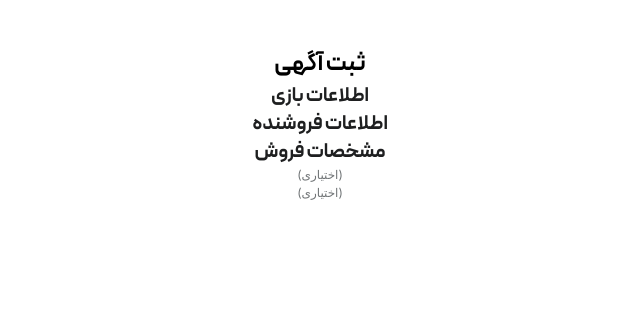
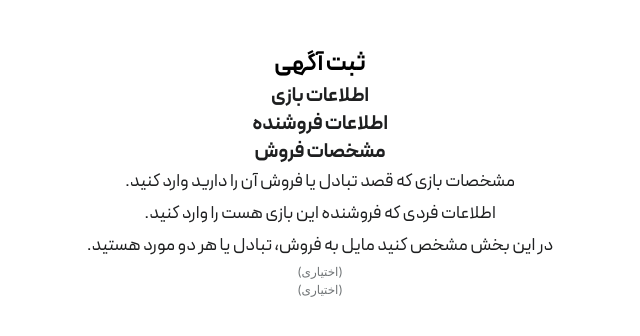
Before and after one commit to ZahraMoosavi77/Kooche, a Next.js app: page /new in a window 1280 px wide. Shown: the top 336 px of the page, without its empty margins (415-1055 px from the left). Built offline with nearby package versions, Linux system fonts and the light colour scheme.

Commit message:
add(SubtitleNewPage)

```diff
--- a/app/new/page.jsx
+++ b/app/new/page.jsx
@@ -2,6 +2,7 @@ import React from 'react'
 import Optional from '@/components/elements/Optional'
 import RegisterAd from '@/components/elements/RegisterAd'
 import TitleNewPage from '@/components/elements/TitleNewPage'
+import SubTitleNewPage from '@/components/elements/SubTitleNewPage'
 import { infoGame } from '@/constants/constantNewPage'
 import { infoSale } from '@/constants/constantNewPage'
 import { infoSeller } from '@/constants/constantNewPage'
@@ -12,6 +13,10 @@ export default function page() {
     <TitleNewPage text={infoGame.INFOGAMETITLE}/>
     <TitleNewPage text={infoSeller.INFOSELLERTITLE}/>
     <TitleNewPage text={infoSale.INFOSALETITLE}/>
+    <SubTitleNewPage text={infoGame.INFOGAMESUBTITLE}/>
+    <SubTitleNewPage text={infoSeller.INFOSELLERSUBTITLE}/>
+    <SubTitleNewPage text={infoSale.INFOSALESUBTITLE}/>
+
     <Optional/>
     <Optional/>
     </div>
--- /dev/null
+++ b/components/elements/SubTitleNewPage.jsx
@@ -0,0 +1,7 @@
+
+
+export default function subTitleNewPage({text}) {
+  return (
+    <div className="font-peyda-regular text-scales-large leading-leading-4 text-gray-900">{text}</div>
+  )
+}
```
